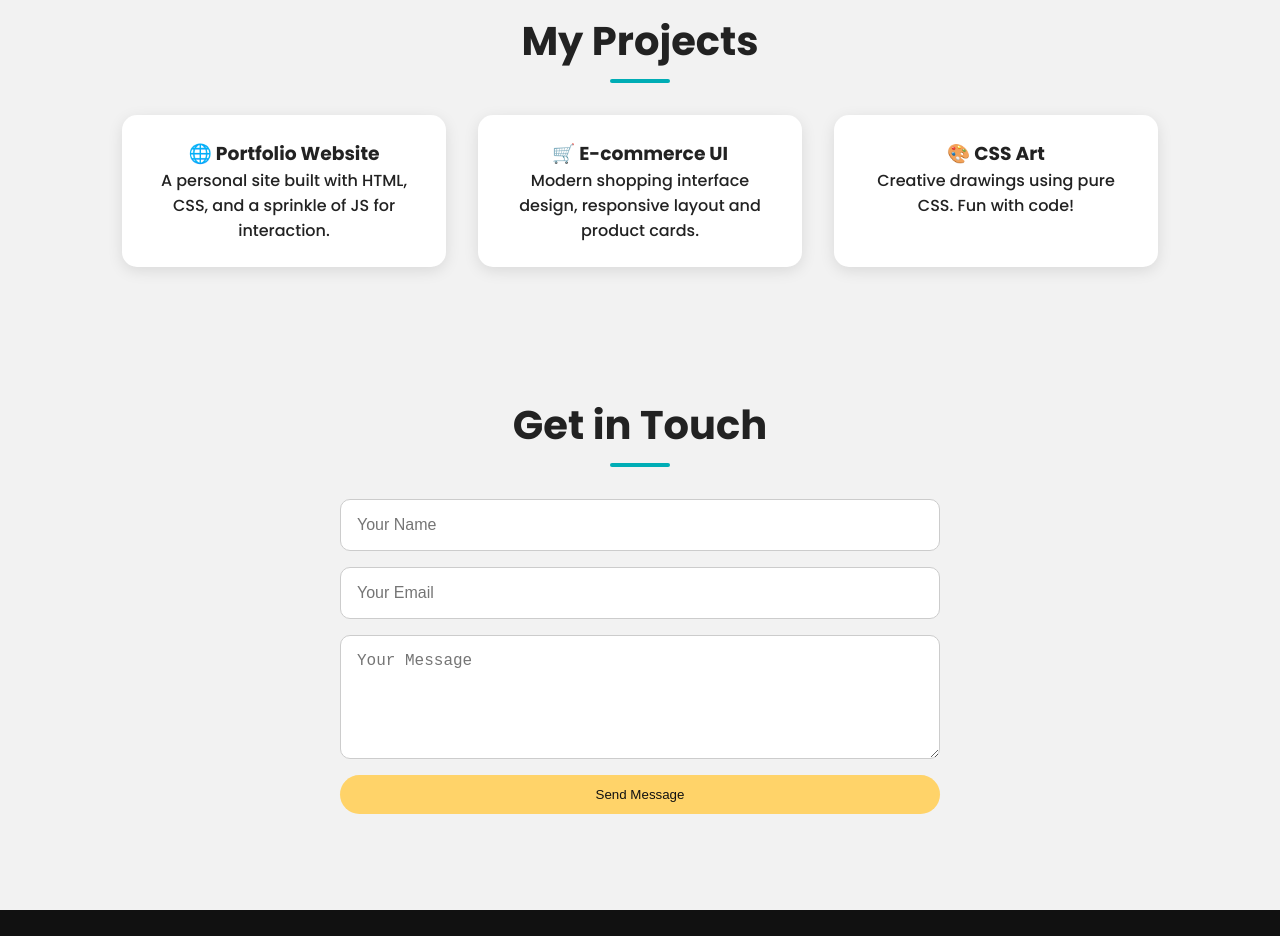
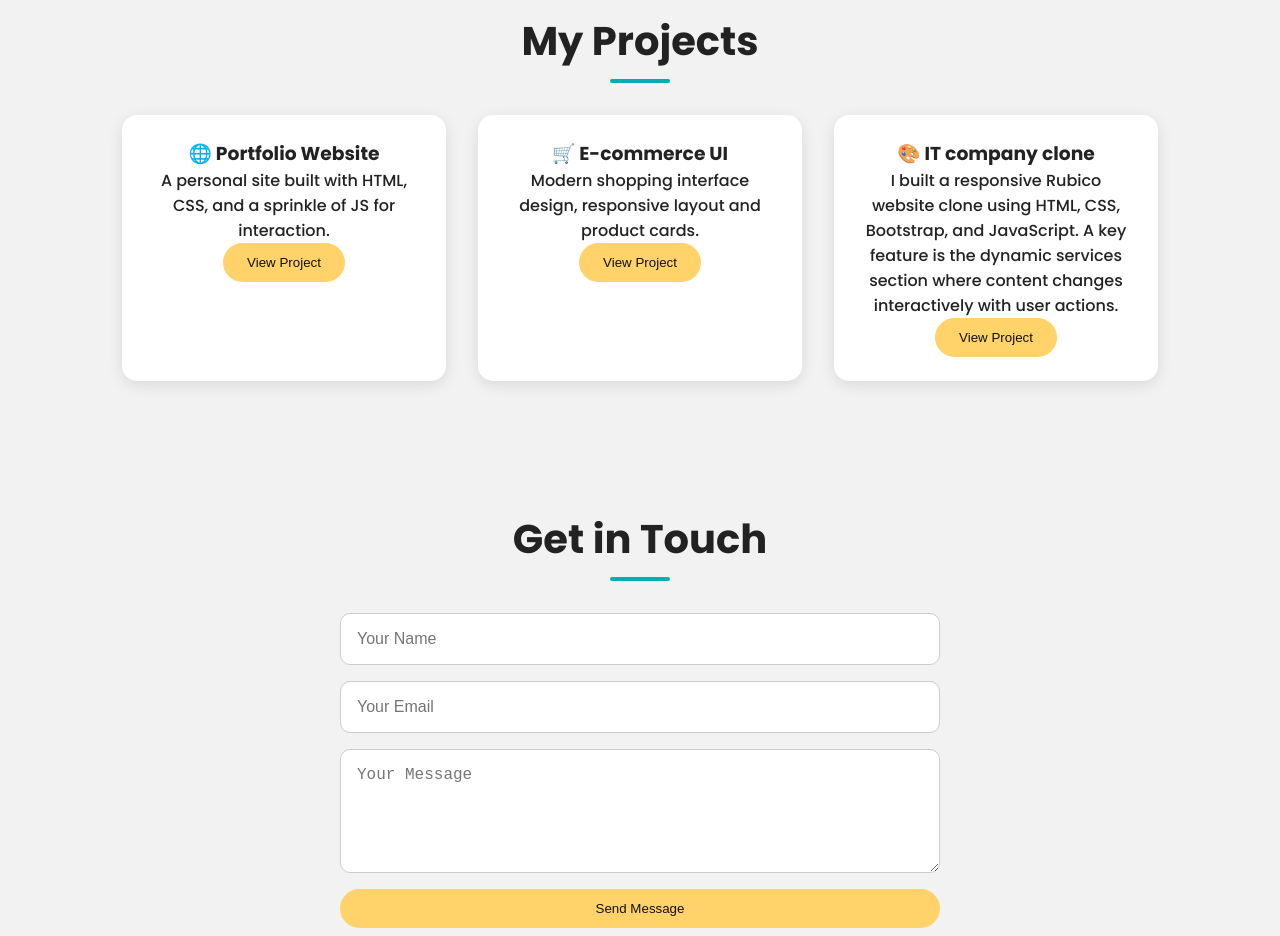
Before and after one commit to its-aryan1/MyPortfolio-, a plain HTML site: page index.html in a window 1280 px wide. Shown: the part 880-1816 px from the top of the page. Drawn offline with Linux system fonts and the light colour scheme.

Commit message:
Update index.html

```diff
--- a/index.html
+++ b/index.html
@@ -45,14 +45,29 @@
       <div class="project-card">
         <h3>🌐 Portfolio Website</h3>
         <p>A personal site built with HTML, CSS, and a sprinkle of JS for interaction.</p>
+        <!-- Project Button -->
+<a href="https://myportfolioyt.netlify.app/" target="_blank">
+  <button class="btn btn-primary">View Project</button>
+</a>
+
       </div>
       <div class="project-card">
         <h3>🛒 E-commerce UI</h3>
         <p>Modern shopping interface design, responsive layout and product cards.</p>
+        <!-- Project Button -->
+<a href="https://gamingbuyer.netlify.app/" target="_blank">
+  <button class="btn btn-primary">View Project</button>
+</a>
+
       </div>
       <div class="project-card">
-        <h3>🎨 CSS Art</h3>
-        <p>Creative drawings using pure CSS. Fun with code!</p>
+        <h3>🎨 IT company clone</h3>
+        <p>I built a responsive Rubico website clone using HTML, CSS, Bootstrap, and JavaScript. A key feature is the dynamic services section where content changes interactively with user actions.</p>
+        <!-- Project Button -->
+<a href="https://rubicocloneproject.netlify.app/" target="_blank">
+  <button class="btn btn-primary">View Project</button>
+</a>
+
       </div>
     </div>
   </section>
```
